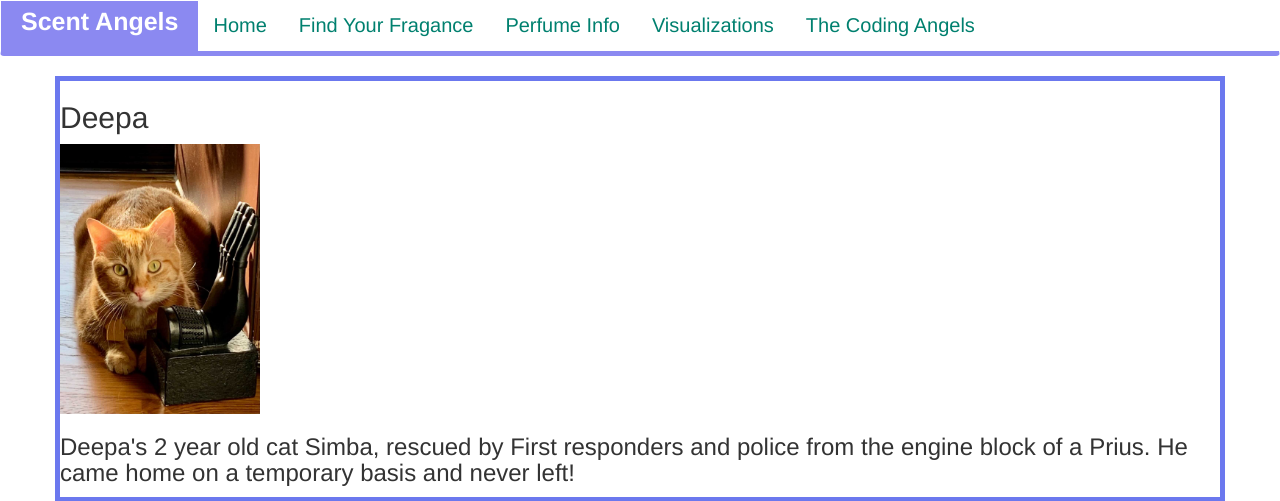
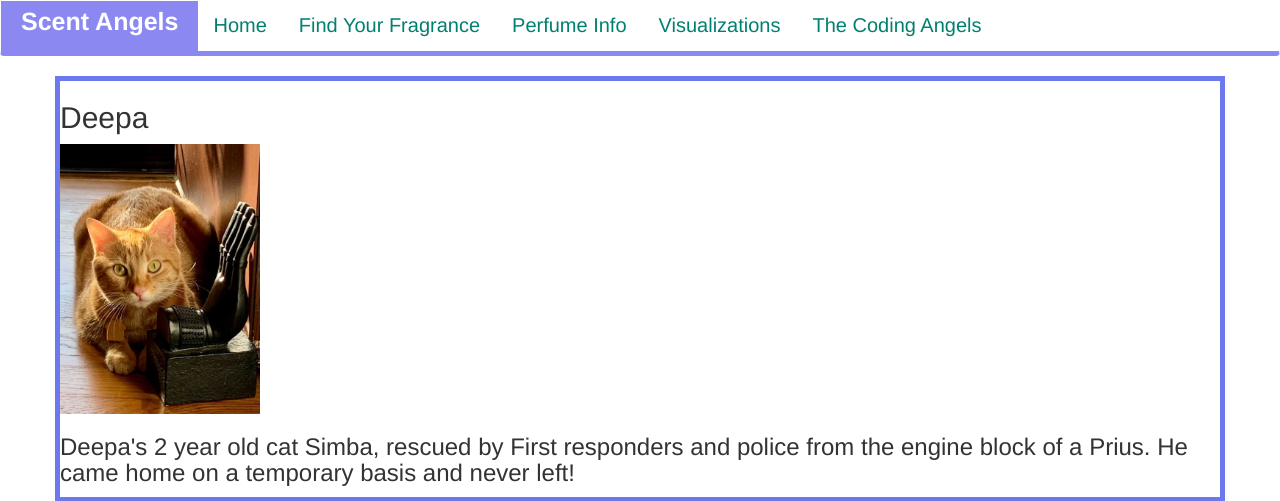
Before and after one commit to sir-omoreno/perfume_designer_app, a Flask app: page /about in a window 1280 px wide. Shown: the top 501 px of the page. Run offline with Flask 2, Linux system fonts and the light colour scheme; some libraries are stand-ins or nearby versions.

Commit message:
fixed typing errors

```diff
--- a/webapp/templates/about.html
+++ b/webapp/templates/about.html
@@ -28,7 +28,7 @@
         <a class="nav-link" href="/">Home</a>
       </li>
       <li class="nav-item">
-        <a class="nav-link" href="/find_your_scent">Find Your Fragance</a>
+        <a class="nav-link" href="/find_your_scent">Find Your Fragrance</a>
       </li>
       <li class="nav-item">
         <a class="nav-link" href="/perfume_info">Perfume Info</a>
--- a/webapp/templates/index.html
+++ b/webapp/templates/index.html
@@ -39,7 +39,7 @@
         <a class="nav-link" href="/">Home</a>
       </li>
       <li class="nav-item">
-        <a class="nav-link" href="/find_your_scent">Find Your Frangance</a>
+        <a class="nav-link" href="/find_your_scent">Find Your Fragrance</a>
       </li>
       <li class="nav-item">
         <a class="nav-link" href="/perfume_info">Perfume Info</a>
--- a/webapp/templates/perfume_info.html
+++ b/webapp/templates/perfume_info.html
@@ -28,7 +28,7 @@
         <a class="nav-link" href="/">Home</a>
       </li>
       <li class="nav-item">
-        <a class="nav-link" href="/find_your_scent">Find Your Fragance</a>
+        <a class="nav-link" href="/find_your_scent">Find Your Fragrance</a>
       </li>
       <li class="nav-item">
         <a class="nav-link" href="/perfume_info">Perfume Info</a>
--- a/webapp/templates/visualizations.html
+++ b/webapp/templates/visualizations.html
@@ -28,7 +28,7 @@
         <a class="nav-link" href="/">Home</a>
       </li>
       <li class="nav-item">
-        <a class="nav-link" href="/find_your_scent">Find Your Fragance</a>
+        <a class="nav-link" href="/find_your_scent">Find Your Fragrance</a>
       </li>
       <li class="nav-item">
         <a class="nav-link" href="/perfume_info">Perfume Info</a>
```
